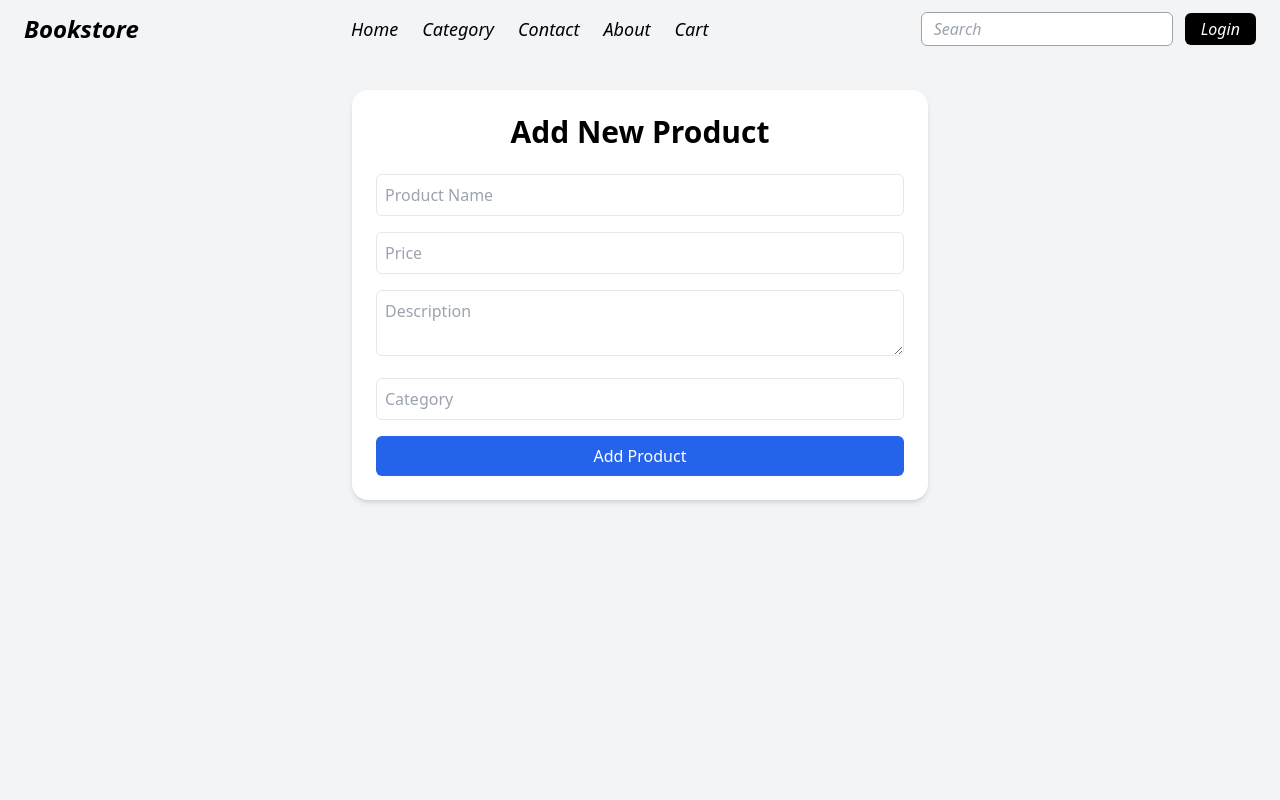
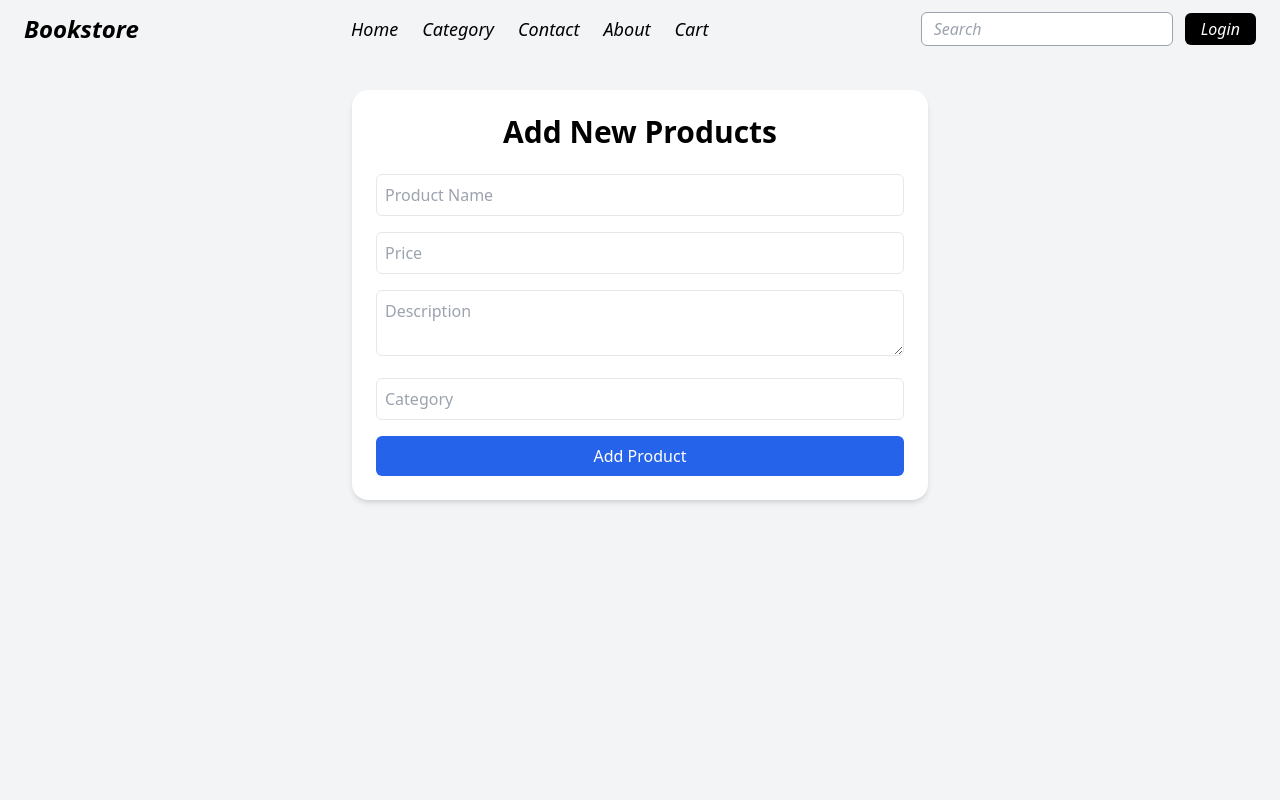
Before and after one commit to Syed-07dz/Book-Store-React, a React (Vite) app in the folder BookStore/: page /Adminadd in a window 1280 px wide. Shown: the top 800 px of the page. Built offline with nearby package versions, Linux system fonts and the light colour scheme.

Commit message:
Adminaddproduct

```diff
--- a/BookStore/src/pages/AdminAddProduct.jsx
+++ b/BookStore/src/pages/AdminAddProduct.jsx
@@ -38,7 +38,7 @@
   return (
     <div className="min-h-screen bg-gray-100 p-8">
       <div className="max-w-xl mx-auto bg-white p-6 rounded-2xl shadow-md">
-        <h1 className="text-3xl font-bold mb-6 text-center">Add New Product</h1>
+        <h1 className="text-3xl font-bold mb-6 text-center">Add New Products</h1>
         {message && (
           <div className="mb-4 text-center text-sm font-medium text-green-600">
             {message}
```
